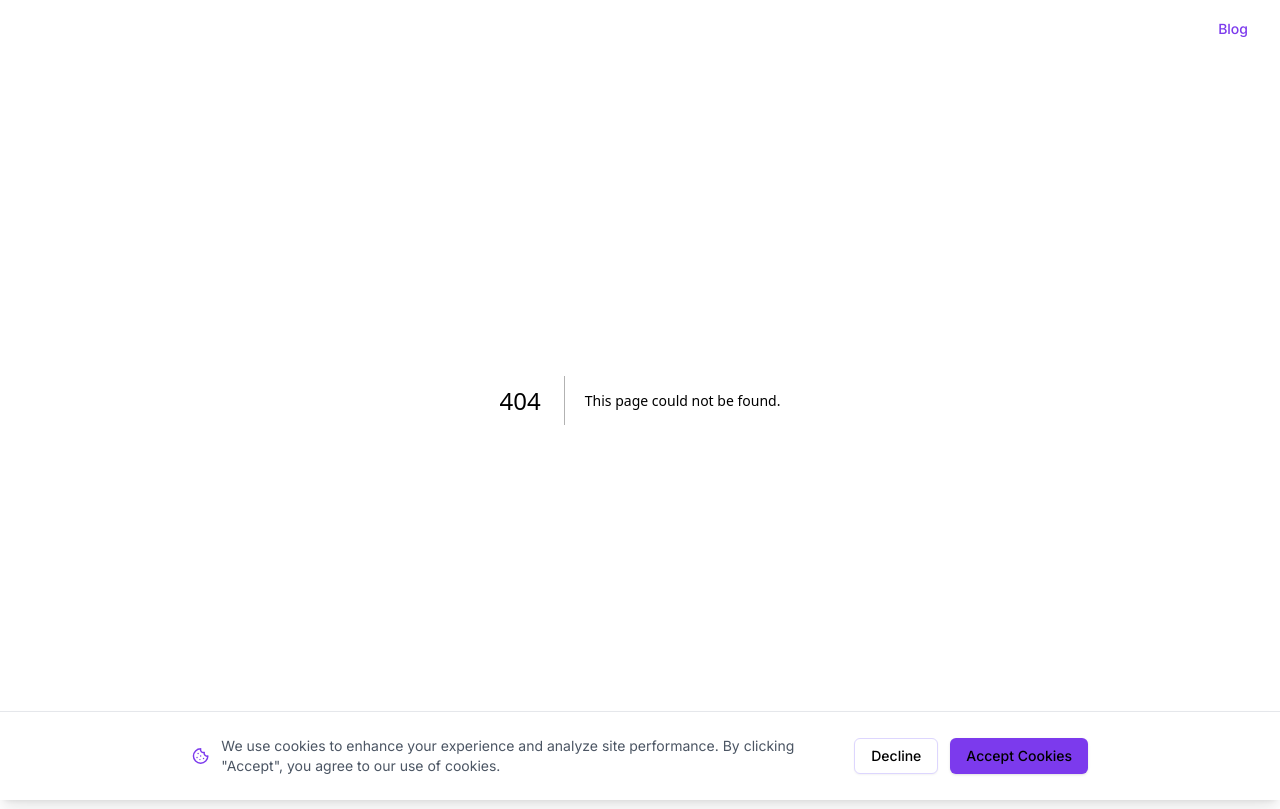
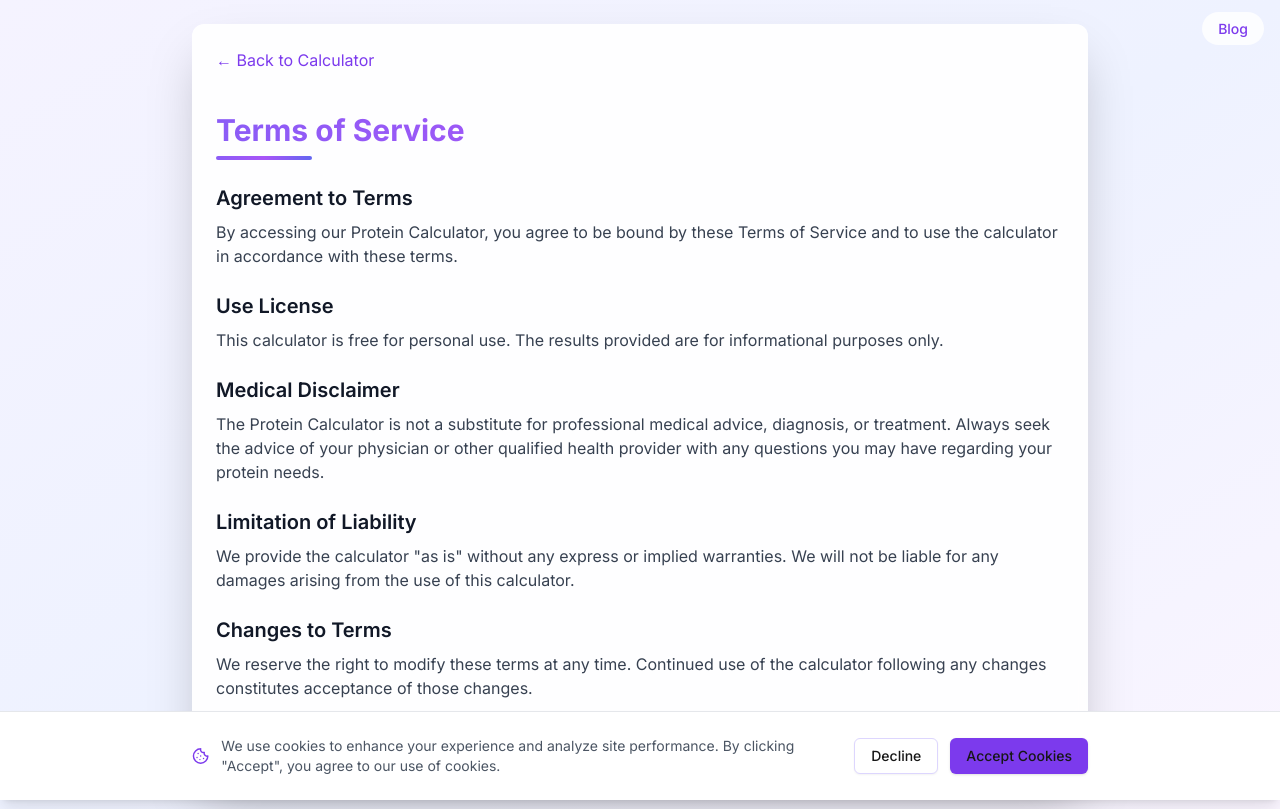
Before and after one commit to Paulsum1985/protein-calculator, a Next.js app: page /terms in a window 1280 px wide. Before the commit this address had no page. Built offline with nearby package versions, Linux system fonts and the light colour scheme.

Commit message:
Added terms page

```diff
--- a/src/app/page.tsx
+++ b/src/app/page.tsx
@@ -1068,12 +1068,15 @@ return (
     <div className="mt-8">
       <AdUnit />
     </div>
-<div className="mt-4 text-left text-xs text-gray-400 flex gap-4"> {/* Added flex and gap-4 */}
+    <div className="mt-4 text-left text-xs text-gray-400 flex gap-4">
   <Link href="/privacy" className="hover:text-violet-600 transition-colors">
     Privacy Policy
   </Link>
   <Link href="/about" className="hover:text-violet-600 transition-colors">
     About & Contact
+  </Link>
+  <Link href="/terms" className="hover:text-violet-600 transition-colors">
+    Terms of Service
   </Link>
 </div>
           </CardContent>
--- /dev/null
+++ b/src/app/terms/page.tsx
@@ -0,0 +1,75 @@
+// app/terms/page.tsx
+'use client'
+
+import React from 'react';
+import { Card, CardContent } from '@/components/ui/card';
+import Link from 'next/link';
+
+const Terms = () => {
+  return (
+    <div className="min-h-screen bg-gradient-to-br from-violet-50 via-indigo-50 to-purple-50 p-4 md:p-6">
+      <div className="max-w-4xl mx-auto">
+        <Card className="bg-white/90 backdrop-blur-sm border-none shadow-2xl">
+          <CardContent className="p-6 space-y-6">
+            <Link
+              href="/"
+              className="inline-block text-violet-600 hover:text-violet-700 mb-4"
+            >
+              ← Back to Calculator
+            </Link>
+
+            <div className="space-y-2">
+              <h1 className="text-3xl font-bold bg-gradient-to-r from-violet-500 via-purple-500 to-indigo-500 text-transparent bg-clip-text">
+                Terms of Service
+              </h1>
+              <div className="h-1 w-24 bg-gradient-to-r from-violet-500 via-purple-500 to-indigo-500 rounded-full" />
+            </div>
+
+            <div className="space-y-6 text-gray-700">
+              <section>
+                <h2 className="text-xl font-semibold text-gray-900 mb-2">Agreement to Terms</h2>
+                <p>
+                  By accessing our Protein Calculator, you agree to be bound by these Terms of Service and to use the calculator in accordance with these terms.
+                </p>
+              </section>
+
+              <section>
+                <h2 className="text-xl font-semibold text-gray-900 mb-2">Use License</h2>
+                <p>
+                  This calculator is free for personal use. The results provided are for informational purposes only.
+                </p>
+              </section>
+
+              <section>
+                <h2 className="text-xl font-semibold text-gray-900 mb-2">Medical Disclaimer</h2>
+                <p>
+                  The Protein Calculator is not a substitute for professional medical advice, diagnosis, or treatment. Always seek the advice of your physician or other qualified health provider with any questions you may have regarding your protein needs.
+                </p>
+              </section>
+
+              <section>
+                <h2 className="text-xl font-semibold text-gray-900 mb-2">Limitation of Liability</h2>
+                <p>
+                  We provide the calculator "as is" without any express or implied warranties. We will not be liable for any damages arising from the use of this calculator.
+                </p>
+              </section>
+
+              <section>
+                <h2 className="text-xl font-semibold text-gray-900 mb-2">Changes to Terms</h2>
+                <p>
+                  We reserve the right to modify these terms at any time. Continued use of the calculator following any changes constitutes acceptance of those changes.
+                </p>
+              </section>
+
+              <footer className="text-sm text-gray-500 pt-4 border-t">
+                Last updated: {new Date().toLocaleDateString()}
+              </footer>
+            </div>
+          </CardContent>
+        </Card>
+      </div>
+    </div>
+  );
+};
+
+export default Terms;
```
